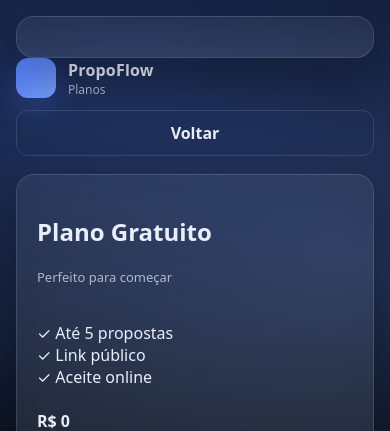
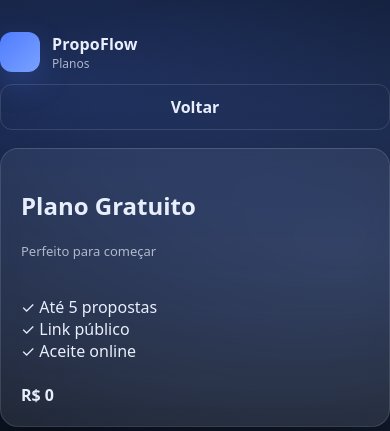
Before and after one commit to guilhermenevesric-ux/Propoflow, a FastAPI app: page /pricing in a window 390 px wide. Shown: the top 431 px of the page. Run offline with FastAPI, Linux system fonts and the light colour scheme.

Commit message:
fix pricing mobile layout

```diff
--- a/templates/pricing.html
+++ b/templates/pricing.html
@@ -8,7 +8,6 @@
 <body>
 
 <div class="container">
-  <div class="card">
     <div class="pricing-grid">
   </div>
 </div>
```
